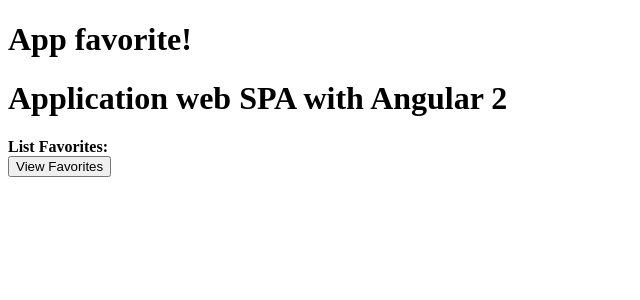
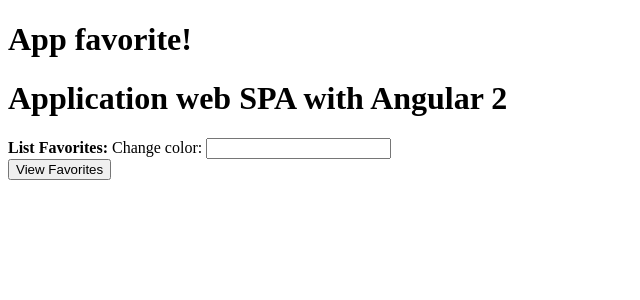
Before and after one commit to bladerangel/frontNodeJsAngular2, an Angular app: page / in a window 1280 px wide. Shown: the top 300 px of the page, without its empty margins (0-640 px from the left). Built offline with nearby package versions, Linux system fonts and the light colour scheme.

Commit message:
change color event

```diff
--- a/src/app/components/favorite/favorite-list/favorite-list.component.html
+++ b/src/app/components/favorite/favorite-list/favorite-list.component.html
@@ -1,6 +1,8 @@
 <strong>{{title}}</strong>
 
-<div class="container">
+Change color: <input type="text" (blur)="changeColor()"/>
+
+<div class="container" [style.background]="color">
     <button (click)="showFavorites()" *ngIf="!favoritesVisible">View Favorites</button>
     <button (click)="hideFavorites()" *ngIf="favoritesVisible">Hide Favorites</button>
     <ul id="favorites" *ngIf="favoritesVisible">
--- a/src/app/components/favorite/favorite-list/favorite-list.component.ts
+++ b/src/app/components/favorite/favorite-list/favorite-list.component.ts
@@ -9,6 +9,7 @@
     title: string;
     favorites: Array<string>;
     favoritesVisible: boolean;
+    color: string;
 
     constructor() {
         this.title = 'List Favorites:';
@@ -23,4 +24,8 @@
     hideFavorites() {
         this.favoritesVisible = false;
     }
+
+    changeColor() {
+        this.color = 'red';
+    }
 }
```
